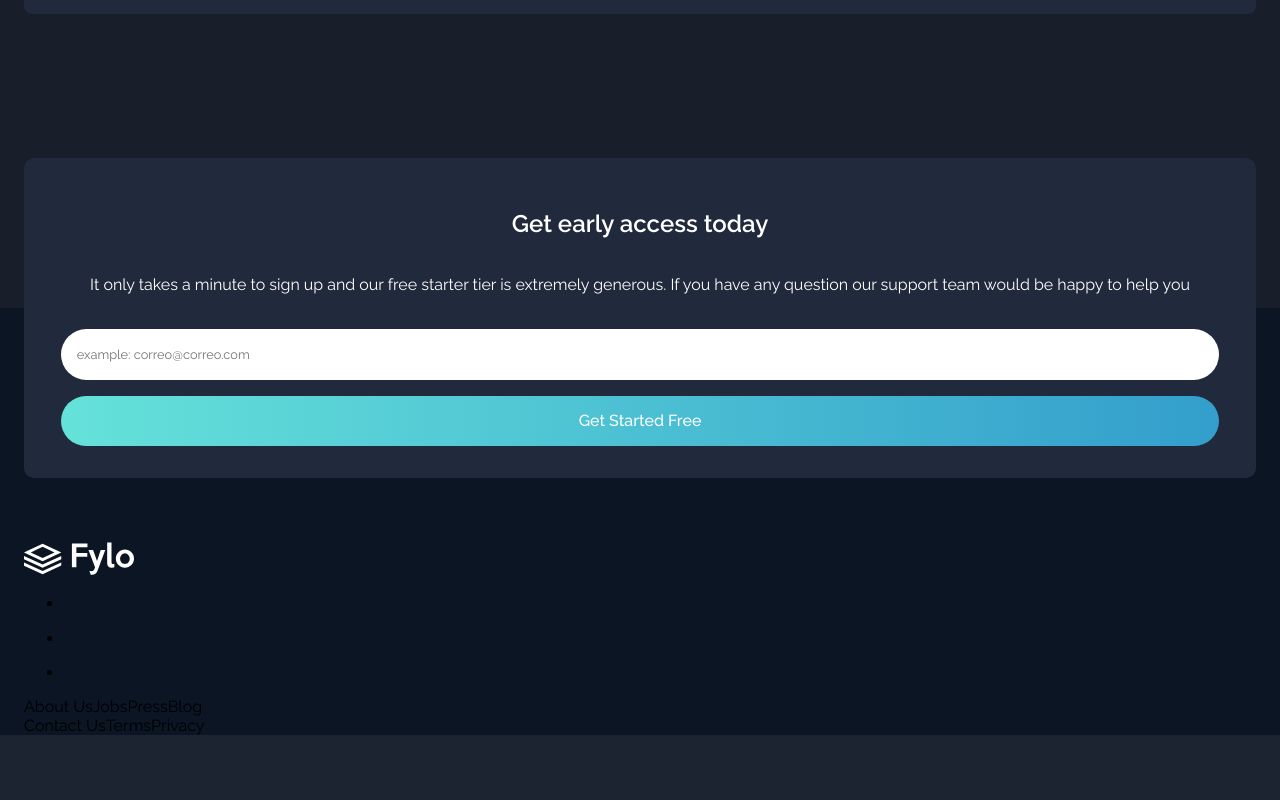
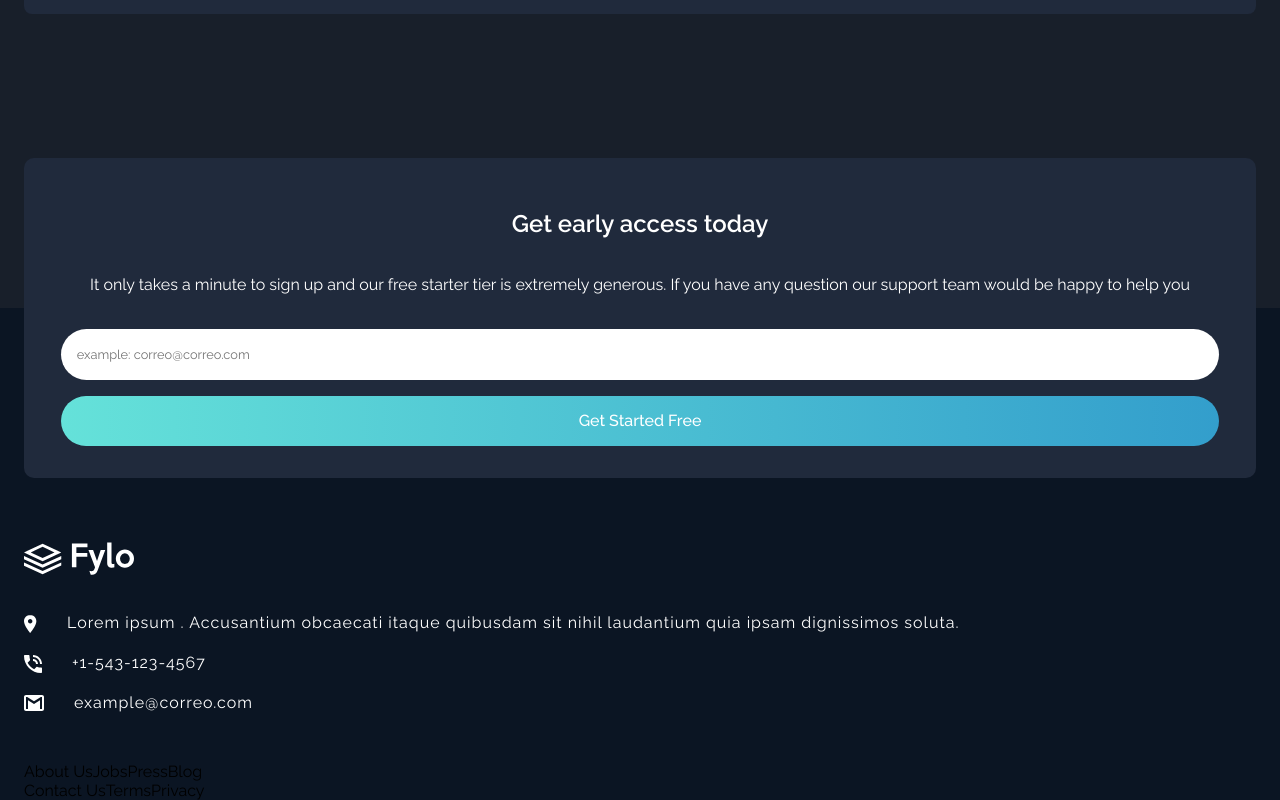
Before and after one commit to Andreszd/app-scribd, a React (Create React App) app: page / in a window 1280 px wide. Shown: the part 3514-4314 px from the top of the page. Before the commit the page ends 4249 px from the top, so only its background shows below. Built offline with nearby package versions, Linux system fonts and the light colour scheme.

Commit message:
finishe section footer

```diff
--- a/src/components/Footer/index.js
+++ b/src/components/Footer/index.js
@@ -1,8 +1,11 @@
 import Logo from '../Logo'
 import Button from '../Button'
 
+import iconEmail from '../../assets/images/icon-email.svg'
+import iconSearch from '../../assets/images/icon-location.svg'
+import iconPhone from '../../assets/images/icon-phone.svg'
+
 import './style.scss'
-
 
 export default function Footer(){
     return (
@@ -22,17 +25,17 @@ export default function Footer(){
             <Logo/>
             <section className="footer-info">
                 <ul className="footer-info__list">
-                    <li>
-                        <img src="" alt="" className="footer-info__img"/>
-                        <p className="footer-info__text"></p>
+                    <li className="footer-info__item">
+                        <img src={iconSearch} alt="" className="footer-info__img"/>
+                        <p className="footer-info__text">Lorem ipsum . Accusantium obcaecati itaque quibusdam sit nihil laudantium quia ipsam dignissimos soluta.</p>
                     </li>
-                    <li>
-                        <img src="" alt="" className="footer-info__img"/>
-                        <p className="footer-info__text"></p>
+                    <li className="footer-info__item">
+                        <img src={iconPhone} alt="" className="footer-info__img"/>
+                        <p className="footer-info__text">+1-543-123-4567</p>
                     </li>
-                    <li>
-                        <img src="" alt="" className="footer-info__img"/>
-                        <p className="footer-info__text"></p>
+                    <li className="footer-info__item">
+                        <img src={iconEmail} alt="" className="footer-info__img"/>
+                        <p className="footer-info__text">example@correo.com</p>
                     </li>
                 </ul>
             </section>
--- a/src/components/Footer/style.scss
+++ b/src/components/Footer/style.scss
@@ -12,6 +12,30 @@
         left: 0;
         height: 150px;
         background-color: var(--dark-blue-200);
+    }
+
+    &-info{
+        margin: 2rem 0;
+        &__list{
+            padding-left: 0;
+            margin-top: 0;
+            margin-bottom: 0;
+            list-style: none;
+        }
+        &__img{
+            padding-top: 4px;
+        }
+        &__text{
+            margin-left: 30px;
+            color: var(--white);
+            letter-spacing: 1px;
+            margin-top: 0;
+            line-height: 1.5;
+        }
+        &__item{
+            display: flex;
+            align-items: flex-start;
+        }
     }
 }
 .form-footer{
```
Also changed, not shown: 1 other file (tests, documents, lock files or other folders).
